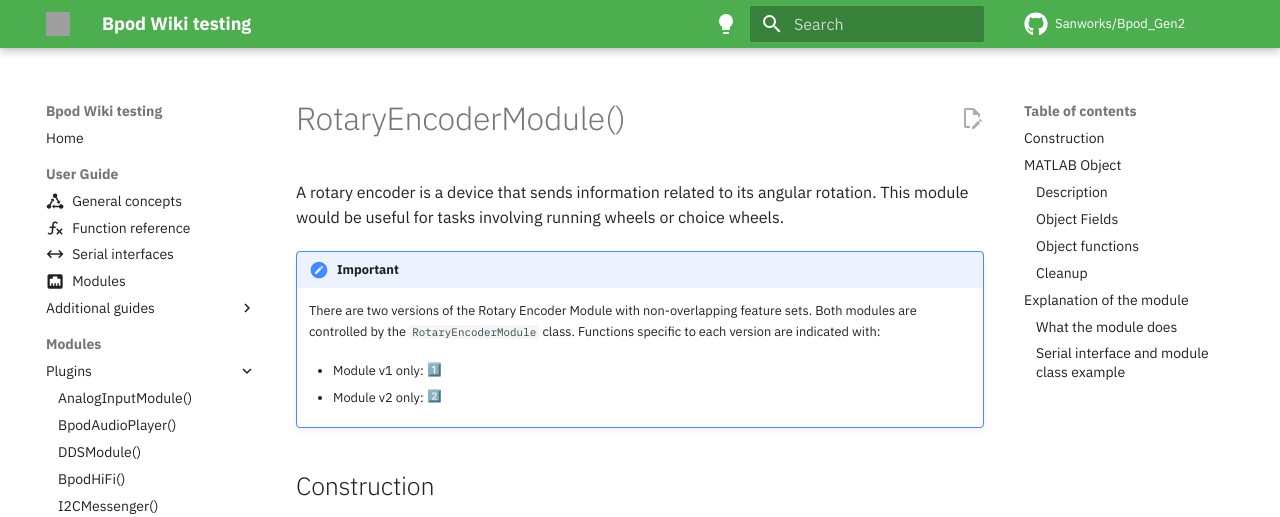
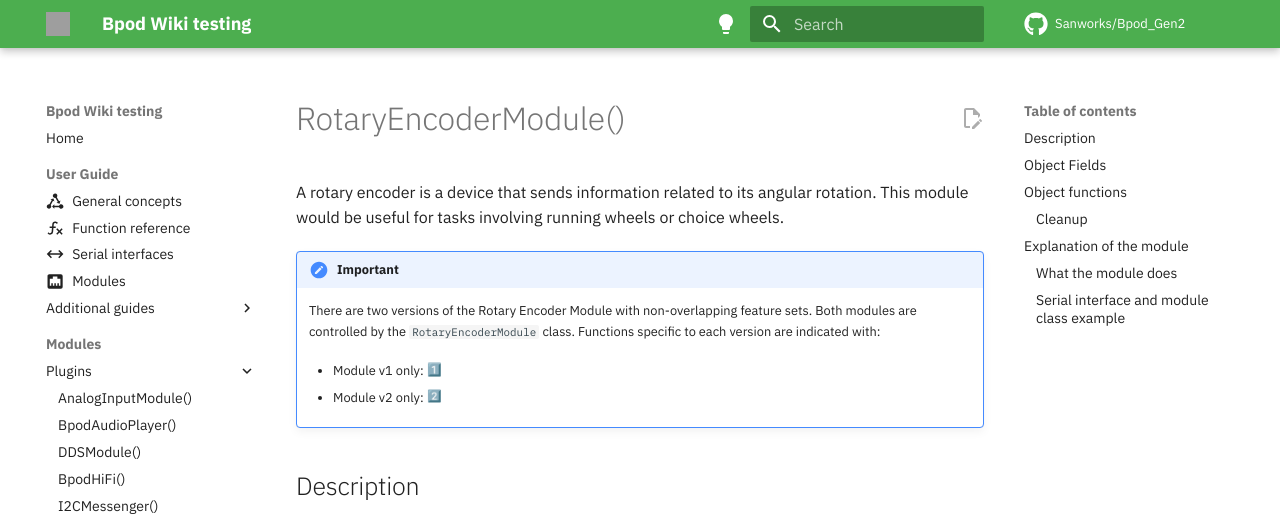
Before and after one commit to ogeesan/bpod-docs-testing, an MkDocs documentation site: the page built from docs/module-documentation/rotary-encoder-module.md, in a window 1280 px wide and 1400 px high. Shown: the top 517 px of the window. Built offline with MkDocs 1.6.1 and Material for MkDocs 9.7.7, drawn with Linux system fonts in a browser that asks for light colours; emoji names are drawn with the system emoji font; some web fonts are replaced; comment, search, counter and statistics services are not loaded; grey boxes are pictures that could not be loaded.

Commit message:
Fix formatting

```diff
--- a/docs/module-documentation/rotary-encoder-module.md
+++ b/docs/module-documentation/rotary-encoder-module.md
@@ -8,12 +8,8 @@
 
     - Module v2 only: :two:
 
-## Construction
-<!-- Using the spreadsheet and then the /htmlembed? is how we can get the sheets in manually -->
-<iframe height=500 width=1000 src="https://docs.google.com/spreadsheets/d/1x7dX9o_PXsrM73ysIs31Eqibp1LFqf5qpn3Ep0Tz4T0/htmlembed?authuser=0"></iframe>
+## Description
 
-## MATLAB Object
-### Description
 `RotaryEncoderModule()` provides an object to interface with the Bpod rotary encoder module. The rotary encoder module is optimized to integrate a 1024-position quadrature rotary encoder (e.g. Yumo E6B2-CWZ3E) with Bpod.
 
 A `RotaryEncoderModule` object is initialized with the following syntax:
@@ -25,7 +21,8 @@
 The rotary encoder module is controlled in 2 ways:
 - Setting the `RotaryEncoderModule` object's fields
 - Calling the `RotaryEncoderModule` object's functions (its methods)
-### Object Fields
+
+## Object Fields
 - **Port**
     - ArCOM Serial port object
 - **thresholds**
@@ -59,8 +56,7 @@
     - 'on' to use thresholds programmed with the setAdvancedThresholds() method (ignores 'thresholds' property above)
     - Advanced thresholds can have timing properties, and are not made current until a 'push' command is received.
 
-
-### Object functions
+## Object functions
 - **currentPosition()**
     - Returns the current position of the encoder (in degrees)
 - **zeroPosition()**
```
Also changed, not shown: docs/user-guide/using-bcontrol.md (+1 -1 lines).
